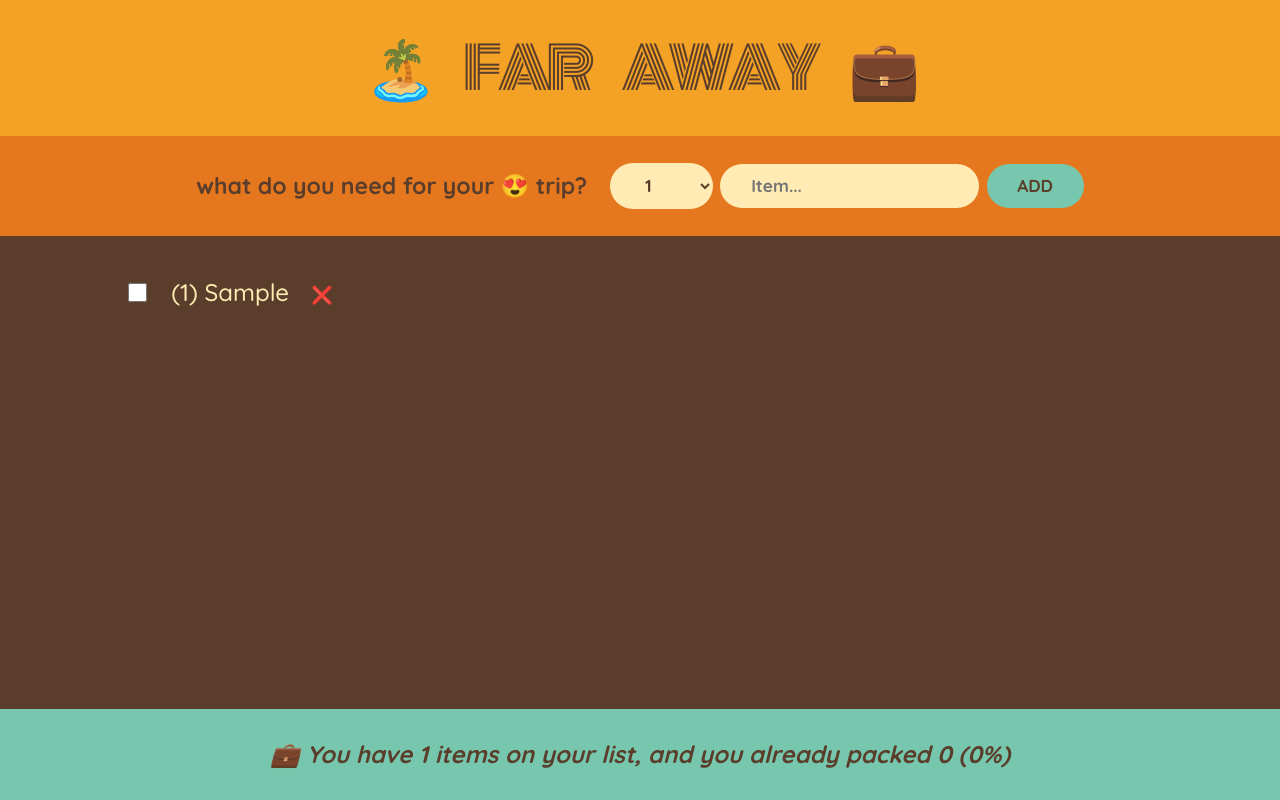
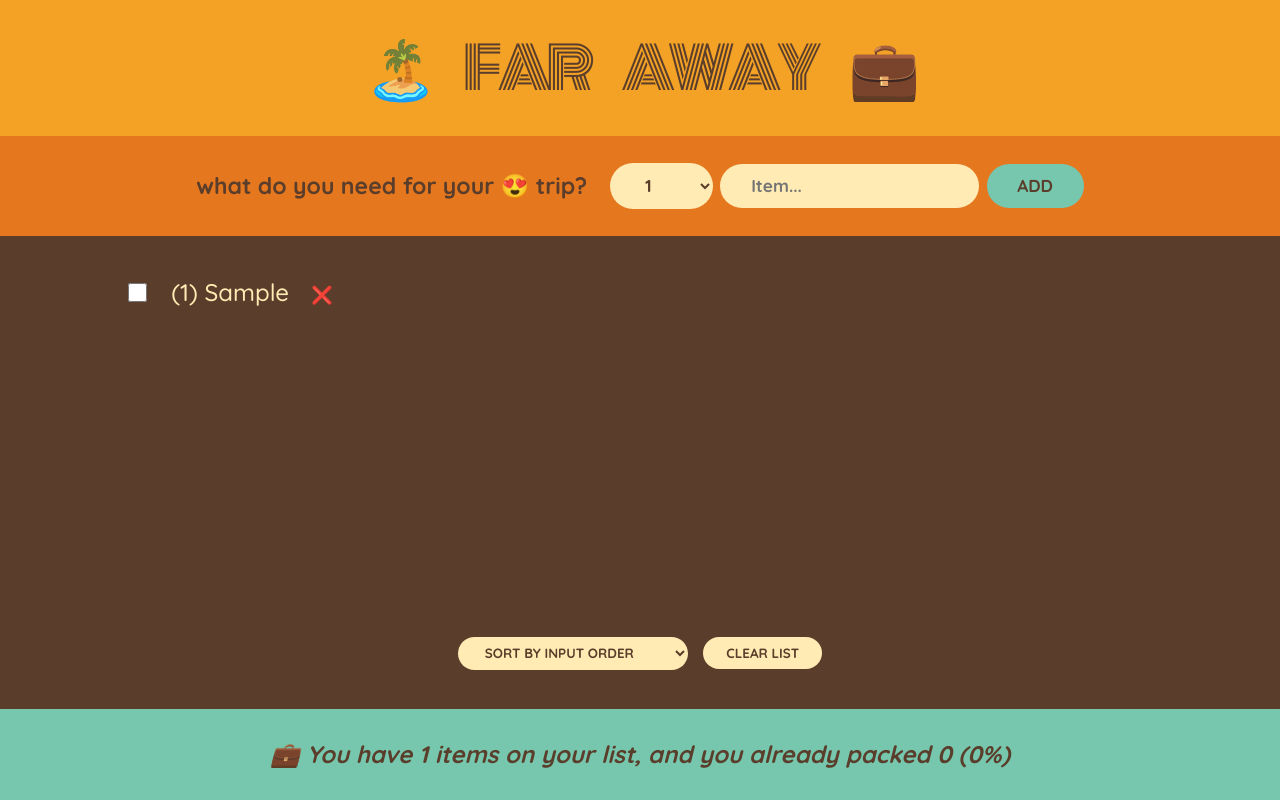
Before and after one commit to AbdelrahmanEhab20/Travels-List, a React (Create React App) app: page / in a window 1280 px wide. Both pictures are taken after typing "Sample" into the empty fields and a click on the button "ADD". Built offline with nearby package versions, Linux system fonts and the light colour scheme.

Commit message:
complete all functionality + split components

```diff
--- a/src/App.js
+++ /dev/null
@@ -1,148 +0,0 @@
-import { useState } from "react";
-
-// const initialItems = [
-//   { id: 1, description: "Passports", quantity: 2, packed: false },
-//   { id: 2, description: "Socks", quantity: 12, packed: false },
-//   { id: 3, description: "Charger", quantity: 1, packed: true },
-// ];
-
-export default function App() {
-  const [items, setItems] = useState([]);
-  function handleAddItem(item) {
-    setItems((items) => [...items, item]);
-  }
-  function handDeleteItem(id) {
-    setItems((items) => items.filter((item) => item.id !== id));
-  }
-  function handUpdateItem(id) {
-    setItems((items) =>
-      items.map((item) =>
-        item.id === id ? { ...item, packed: !item.packed } : item
-      )
-    );
-  }
-
-  return (
-    <div className="app">
-      <Logo />
-      <Form onAddItems={handleAddItem} />
-      <PackingList
-        onDeleteItem={handDeleteItem}
-        onUpdateItem={handUpdateItem}
-        items={items}
-      />
-      <Stats items={items} />
-    </div>
-  );
-}
-
-// All components that we need
-
-// 1- Header (Logo section)
-function Logo() {
-  return <h1>🏝️ Far Away 💼</h1>;
-}
-// 2- enter data (Form section)
-function Form({ onAddItems }) {
-  // control elements
-  const [description, setDescription] = useState("");
-  const [quantity, setQuantity] = useState(1);
-  const [countID, setCountID] = useState(100540);
-
-  function handleSubmit(event) {
-    setCountID((value) => value + 3030);
-    event.preventDefault();
-
-    if (!description) return;
-    const newPackedItem = {
-      description,
-      quantity,
-      packed: false,
-      id: countID,
-    };
-    onAddItems(newPackedItem);
-
-    setDescription("");
-    setQuantity(1);
-  }
-
-  return (
-    <form className="add-form" onSubmit={handleSubmit}>
-      <h3>what do you need for your 😍 trip?</h3>
-      <select
-        value={quantity}
-        onChange={(eventChange) =>
-          setQuantity(Number(eventChange.target.value))
-        }
-      >
-        {Array.from({ length: 20 }, (_, i) => i + 1).map((num) => (
-          <option value={num} key={num}>
-            {num}
-          </option>
-        ))}
-      </select>
-      <input
-        type="text"
-        placeholder="Item..."
-        value={description}
-        onChange={(eventChange) => setDescription(eventChange.target.value)}
-      />
-      <button>Add</button>
-    </form>
-  );
-}
-// 3- listing of stuff (List items section)
-function PackingList({ items, onDeleteItem, onUpdateItem }) {
-  return (
-    <div className="list">
-      <ul>
-        {items.map((singleItem) => (
-          <Item
-            handleDeleteItem={onDeleteItem}
-            handleUpdateItem={onUpdateItem}
-            key={singleItem.id}
-            item={singleItem}
-          />
-        ))}
-      </ul>
-    </div>
-  );
-}
-
-//--- Single Item Component ---
-function Item({ item, handleDeleteItem, handleUpdateItem }) {
-  return (
-    <li>
-      <input
-        type="checkbox"
-        value={item.packed}
-        onChange={() => handleUpdateItem(item.id)}
-      />
-      <span style={item.packed ? { textDecoration: "line-through" } : {}}>
-        ({item.quantity}) {item.description}
-      </span>
-      <button onClick={() => handleDeleteItem(item.id)}>❌</button>
-    </li>
-  );
-}
-// 4- statistics (how much we finish section)
-function Stats({ items, packedItems }) {
-  if (!items.length)
-    return (
-      <p className="stats">
-        <em>Start adding some items to your packing list 🚀</em>
-      </p>
-    );
-  const numItems = items.length;
-  const numPacked = items.filter((item) => item.packed).length;
-  const percentage = Math.round((numPacked / numItems) * 100);
-  return (
-    <footer className="stats">
-      <em>
-        {percentage === 100
-          ? "You got everything! Ready to go ✈️"
-          : ` 💼 You have ${numItems} items on your list, and you already packed ${numPacked} (${percentage}%)`}
-      </em>
-    </footer>
-  );
-}
--- /dev/null
+++ b/src/components/App.js
@@ -0,0 +1,49 @@
+import { useState } from "react";
+import Logo from "./Logo";
+import Form from "./From";
+import PackingList from "./PackingList";
+import Stats from "./Stats";
+
+// const initialItems = [
+//   { id: 1, description: "Passports", quantity: 2, packed: false },
+//   { id: 2, description: "Socks", quantity: 12, packed: false },
+//   { id: 3, description: "Charger", quantity: 1, packed: true },
+// ];
+
+export default function App() {
+  const [items, setItems] = useState([]);
+  function handleAddItem(item) {
+    setItems((items) => [...items, item]);
+  }
+  function handDeleteItem(id) {
+    setItems((items) => items.filter((item) => item.id !== id));
+  }
+  function handUpdateItem(id) {
+    setItems((items) =>
+      items.map((item) =>
+        item.id === id ? { ...item, packed: !item.packed } : item
+      )
+    );
+  }
+  function handClearAllItems() {
+    const confirmedClear = window.confirm(
+      "Are you sure you want to clear all items of the list?"
+    );
+    if (confirmedClear) {
+      setItems([]);
+    }
+  }
+  return (
+    <div className="app">
+      <Logo />
+      <Form onAddItems={handleAddItem} />
+      <PackingList
+        onDeleteItem={handDeleteItem}
+        onUpdateItem={handUpdateItem}
+        items={items}
+        onClearList={handClearAllItems}
+      />
+      <Stats items={items} />
+    </div>
+  );
+}
--- /dev/null
+++ b/src/components/From.js
@@ -0,0 +1,51 @@
+import { useState } from "react";
+
+// 2- enter data (Form section)
+export default function Form({ onAddItems }) {
+  // control elements
+  const [description, setDescription] = useState("");
+  const [quantity, setQuantity] = useState(1);
+  const [countID, setCountID] = useState(100540);
+
+  function handleSubmit(event) {
+    setCountID((value) => value + 3030);
+    event.preventDefault();
+
+    if (!description) return;
+    const newPackedItem = {
+      description,
+      quantity,
+      packed: false,
+      id: countID,
+    };
+    onAddItems(newPackedItem);
+
+    setDescription("");
+    setQuantity(1);
+  }
+
+  return (
+    <form className="add-form" onSubmit={handleSubmit}>
+      <h3>what do you need for your 😍 trip?</h3>
+      <select
+        value={quantity}
+        onChange={(eventChange) =>
+          setQuantity(Number(eventChange.target.value))
+        }
+      >
+        {Array.from({ length: 20 }, (_, i) => i + 1).map((num) => (
+          <option value={num} key={num}>
+            {num}
+          </option>
+        ))}
+      </select>
+      <input
+        type="text"
+        placeholder="Item..."
+        value={description}
+        onChange={(eventChange) => setDescription(eventChange.target.value)}
+      />
+      <button>Add</button>
+    </form>
+  );
+}
--- /dev/null
+++ b/src/components/Item.js
@@ -0,0 +1,15 @@
+export default function Item({ item, handleDeleteItem, handleUpdateItem }) {
+  return (
+    <li>
+      <input
+        type="checkbox"
+        value={item.packed}
+        onChange={() => handleUpdateItem(item.id)}
+      />
+      <span style={item.packed ? { textDecoration: "line-through" } : {}}>
+        ({item.quantity}) {item.description}
+      </span>
+      <button onClick={() => handleDeleteItem(item.id)}>❌</button>
+    </li>
+  );
+}
--- /dev/null
+++ b/src/components/Logo.js
@@ -0,0 +1,4 @@
+// 1- Header (Logo section)
+export default function Logo() {
+  return <h1>🏝️ Far Away 💼</h1>;
+}
--- /dev/null
+++ b/src/components/PackingList.js
@@ -0,0 +1,52 @@
+import { useState } from "react";
+import Item from "./Item";
+
+// 3- listing of stuff (List items section)
+export default function PackingList({
+  items,
+  onDeleteItem,
+  onUpdateItem,
+  onClearList,
+}) {
+  const [sortBy, setSortBy] = useState("input");
+  let sortedItems;
+
+  if (sortBy === "input") {
+    sortedItems = items;
+  }
+
+  if (sortBy === "description") {
+    sortedItems = items
+      .slice()
+      .sort((a, b) => a.description.localeCompare(b.description));
+  }
+
+  if (sortBy === "packed") {
+    sortedItems = items
+      .slice()
+      .sort((a, b) => Number(a.packed) - Number(b.packed));
+  }
+
+  return (
+    <div className="list">
+      <ul>
+        {sortedItems.map((singleItem) => (
+          <Item
+            handleDeleteItem={onDeleteItem}
+            handleUpdateItem={onUpdateItem}
+            key={singleItem.id}
+            item={singleItem}
+          />
+        ))}
+      </ul>
+      <div className="actions">
+        <select value={sortBy} onChange={(e) => setSortBy(e.target.value)}>
+          <option value="input">Sort by input order</option>
+          <option value="description">Sort by description</option>
+          <option value="packed">Sort by packed status</option>
+        </select>
+        <button onClick={onClearList}>Clear list</button>
+      </div>
+    </div>
+  );
+}
--- /dev/null
+++ b/src/components/Stats.js
@@ -0,0 +1,21 @@
+// 4- statistics (how much we finish section)
+export default function Stats({ items, packedItems }) {
+  if (!items.length)
+    return (
+      <p className="stats">
+        <em>Start adding some items to your packing list 🚀</em>
+      </p>
+    );
+  const numItems = items.length;
+  const numPacked = items.filter((item) => item.packed).length;
+  const percentage = Math.round((numPacked / numItems) * 100);
+  return (
+    <footer className="stats">
+      <em>
+        {percentage === 100
+          ? "You got everything! Ready to go ✈️"
+          : ` 💼 You have ${numItems} items on your list, and you already packed ${numPacked} (${percentage}%)`}
+      </em>
+    </footer>
+  );
+}
--- a/src/index.js
+++ b/src/index.js
@@ -1,7 +1,7 @@
 import React from "react";
 import ReactDOM from "react-dom/client";
 import "./index.css";
-import App from "./App";
+import App from "./components/App";
 
 const root = ReactDOM.createRoot(document.getElementById("root"));
 root.render(
```
